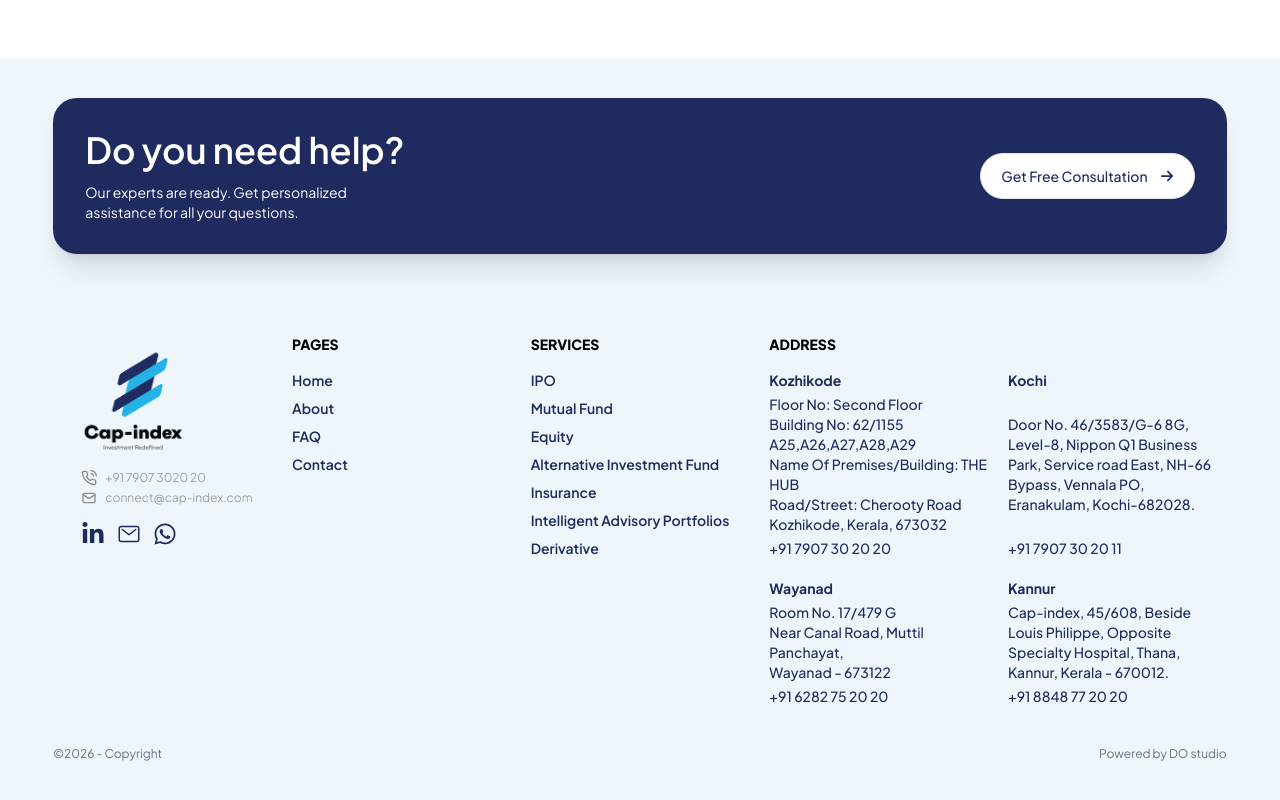
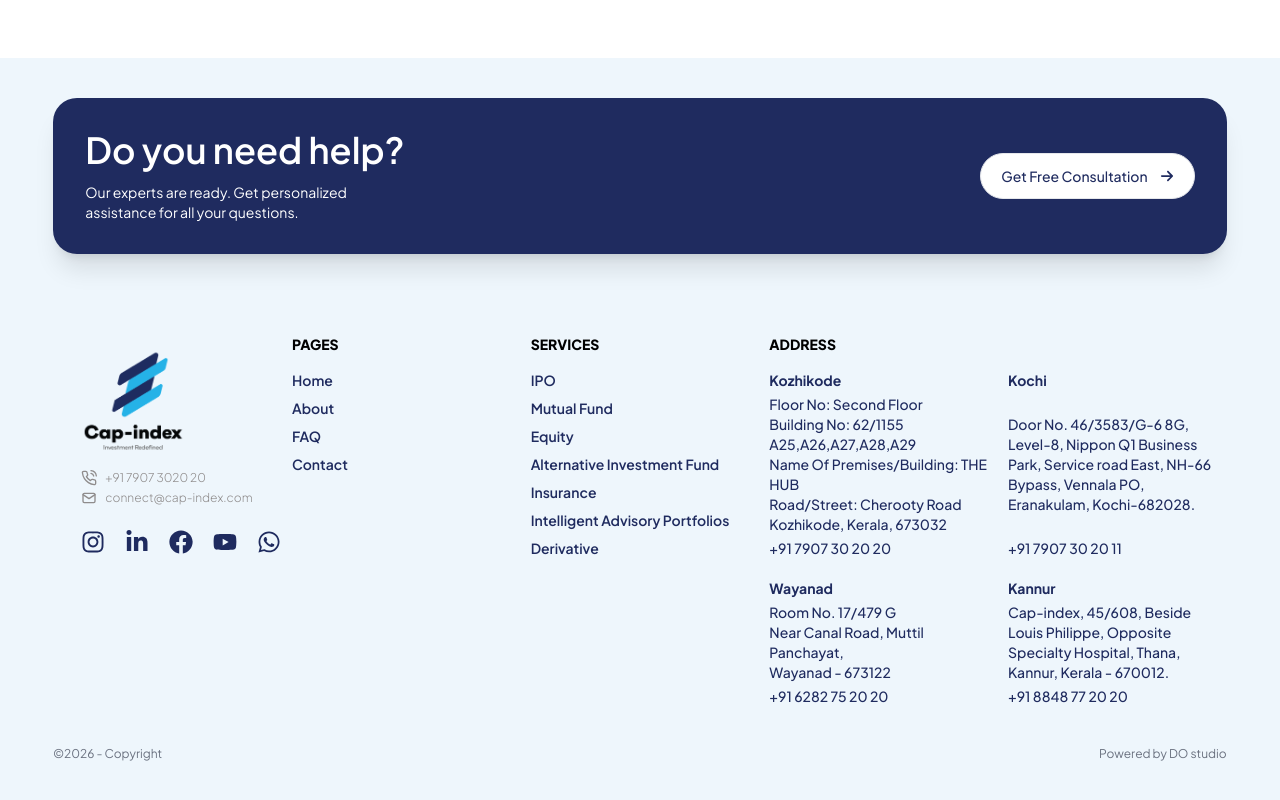
Before and after one commit to rashid-090/cap-index-ui, a React (Vite) app: page /ipo in a window 1280 px wide. Shown: the part 2254-3054 px from the top of the page. Built offline with nearby package versions, Linux system fonts and the light colour scheme.

Commit message:
socials links added

```diff
--- a/src/components/Footer.jsx
+++ b/src/components/Footer.jsx
@@ -8,7 +8,7 @@ import { FaWhatsapp } from "react-icons/fa";
 import { FiPhoneCall } from "react-icons/fi";
 import { TbMail } from "react-icons/tb";
 import { IoMailOutline } from "react-icons/io5";
-import { FaLinkedinIn } from "react-icons/fa";
+import { FaLinkedinIn, FaFacebook, FaYoutube } from "react-icons/fa";
 
 import AOS from "aos";
 import "aos/dist/aos.css"; // You can also use <link> for styles
@@ -18,6 +18,31 @@ AOS.init({
   duration: 1000, // values from 0 to 3000, with step 50ms
   easing: "ease",
 });
+
+
+let socailsMedias = [
+  {
+    icon:<FaInstagram/>,
+    href:`https://www.instagram.com/cap_index?igsh=MTUyNWNrMmJyamgweA==`
+  },
+  {
+    icon:<FaLinkedinIn/>,
+    href:`https://www.linkedin.com/company/cap-index-enterprises-llp/`
+  },
+  {
+    icon:<FaFacebook/>,
+    href:`https://www.facebook.com/share/17SQ7ZogPY/?mibextid=wwXIfr`
+  },
+  {
+    icon:<FaYoutube/>,
+    href:`https://youtube.com/@cap-index?si=mKlV82LIwn31SmCV`
+  },
+  {
+    icon:<FaWhatsapp/>,
+    href:`https://api.whatsapp.com/send?phone=917907302020`
+  },
+
+]
 
 const Footer = () => {
   return (
@@ -58,20 +83,18 @@ const Footer = () => {
                 <TbMail className="text-base" />
                 <a href="mailto:connect@cap-index.com">connect@cap-index.com</a>
               </span>
-              <div className="text-2xl flex gap-3 items-center mt-3 text-secclr">
-                <a href="#" className="hover:scale-95 duration-200">
-                  <FaLinkedinIn />
-                </a>
-                <a href="#" className="hover:scale-95 duration-200">
-                  <IoMailOutline />
-                </a>
-                <a
-                  href="https://api.whatsapp.com/send?phone=917907302020"
-                  target="_blank"
-                  className="hover:scale-95 duration-200"
-                >
-                  <FaWhatsapp />
-                </a>
+              <div className="text-2xl flex gap-5 items-center mt-5 text-secclr">
+                {socailsMedias?.map((social, index) => (
+                  <a
+                    key={index}
+                    href={social.href}
+                    target="_blank"
+                    rel="noopener noreferrer"
+                    className="hover:scale-110 duration-200 transition-transform"
+                  >
+                    {social.icon}
+                  </a>
+                ))}
               </div>
             </div>
           </div>
```
